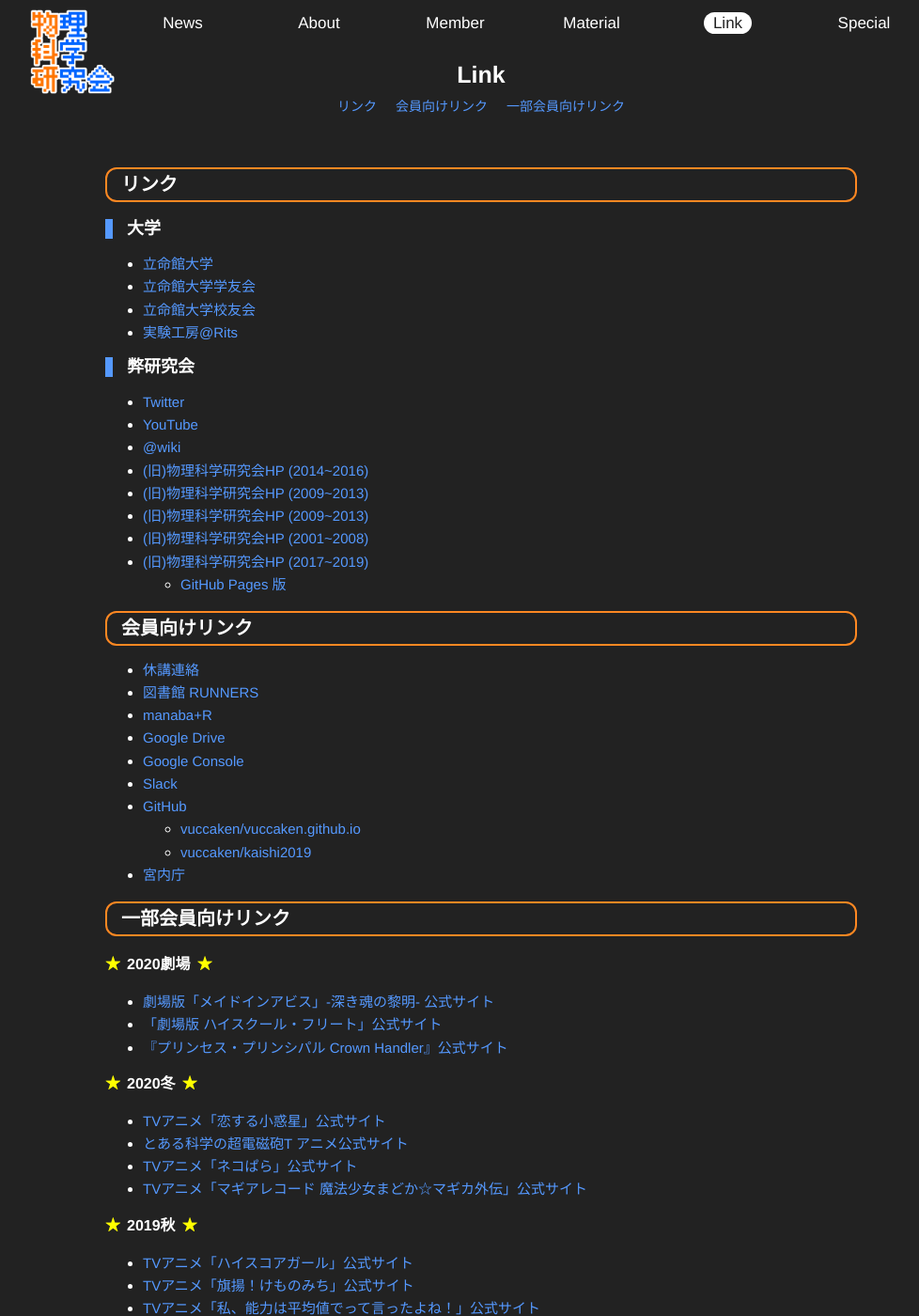
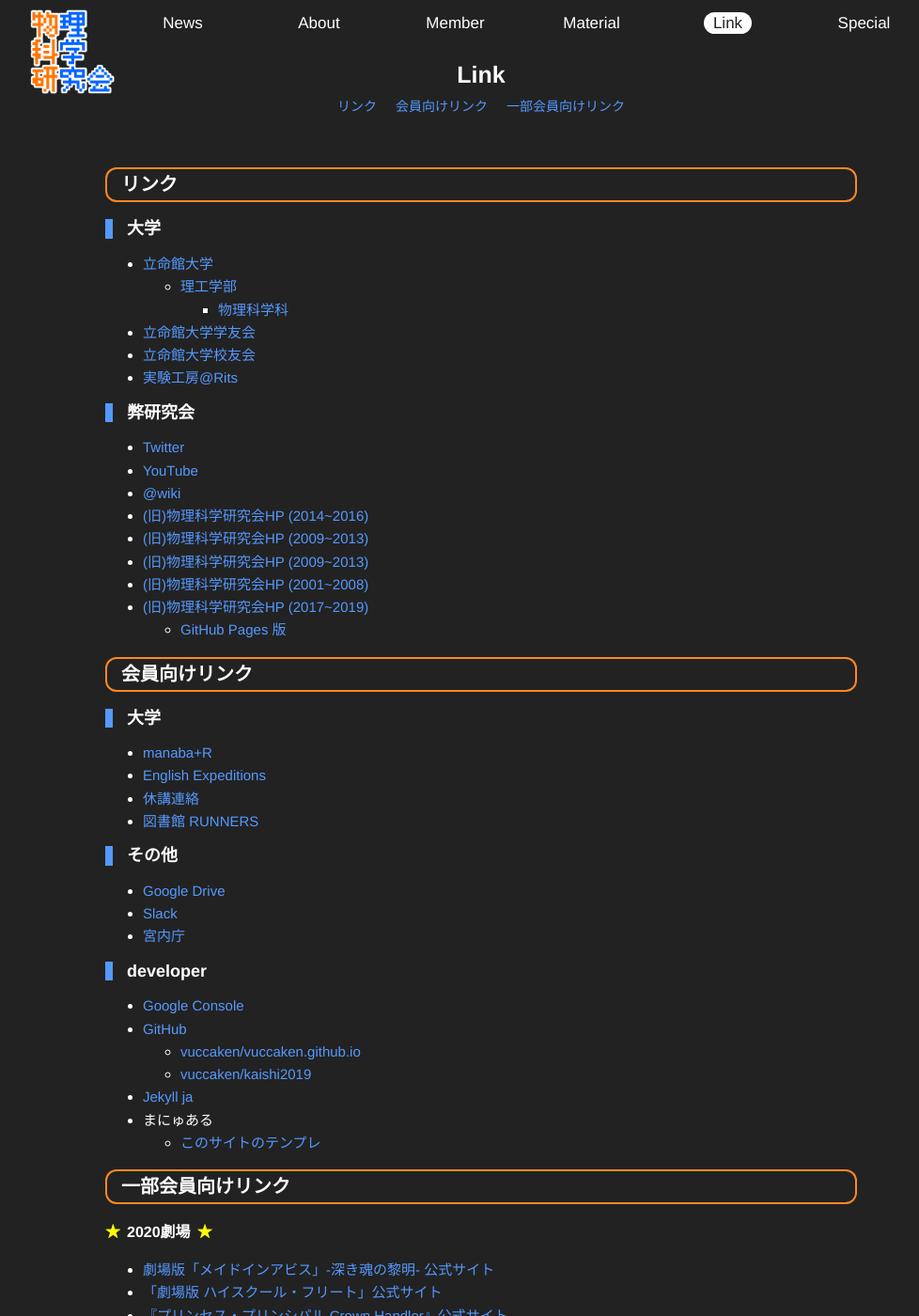
Before and after one commit to vuccaken/vuccaken.github.io, a Jekyll site: the page built from _pages/link.md, in a window 1280 px wide and 1400 px high. Shown: the whole window at 94% size, without its empty margins (128-1106 px from the left). Built offline with Jekyll 4.4.1, drawn with Linux system fonts in a browser that asks for light colours.

Commit message:
Update link.md

```diff
--- a/_pages/link.md
+++ b/_pages/link.md
@@ -8,6 +8,8 @@ title: Link
 
 ### 大学
 - [立命館大学](http://www.ritsumei.ac.jp){:target="_blank"}
+  - [理工学部](http://www.ritsumei.ac.jp/se2017/){:target="_blank"}
+    - [物理科学科](http://www.ritsumei.ac.jp/se/rp/physics/index.html){:target="_blank"}
 - [立命館大学学友会](http://www.ritsumei.club){:target="_blank"}
 - [立命館大学校友会](https://alumni.ritsumei.jp){:target="_blank"}
 - [実験工房@Rits](https://rits-kobo.jpn.org){:target="_blank"}
@@ -26,16 +28,25 @@ title: Link
 
 ## 会員向けリンク
 
+### 大学
+- [manaba+R](https://ct.ritsumei.ac.jp/ct/home){:target="_blank"}
+- [English Expeditions](https://www.ee.ritsumei.ac.jp/index.htm){:target="_blank"}
 - [休講連絡](http://www.ritsumei.ac.jp/academic-affairs/status/){:target="_blank"}
 - [図書館 RUNNERS](https://runners.ritsumei.ac.jp/opac/odr_stat/?lang=0){:target="_blank"}
-- [manaba+R](https://ct.ritsumei.ac.jp/ct/home){:target="_blank"}
+
+### その他
 - [Google Drive](https://drive.google.com/drive/u/1/my-drive){:target="_blank"}
+- [Slack](https://r-physics.slack.com){:target="_blank"}
+- [宮内庁](https://www.kunaicho.go.jp){:target="_blank"}
+
+### developer
 - [Google Console](https://www.google.com/webmasters/tools/home?hl=ja){:target="_blank"}
-- [Slack](https://r-physics.slack.com){:target="_blank"}
 - [GitHub](https://github.com/vuccaken){:target="_blank"}
   - [vuccaken/vuccaken.github.io](https://github.com/vuccaken/vuccaken.github.io){:target="_blank"}
   - [vuccaken/kaishi2019](https://github.com/vuccaken/kaishi2019){:target="_blank"}
-- [宮内庁](https://www.kunaicho.go.jp){:target="_blank"}
+- [Jekyll ja](http://jekyllrb-ja.github.io){:target="_blank"}
+- まにゅある
+  - [このサイトのテンプレ]({{ site.baseurl }}/pages/template.html)
 
 
 ## 一部会員向けリンク
```
